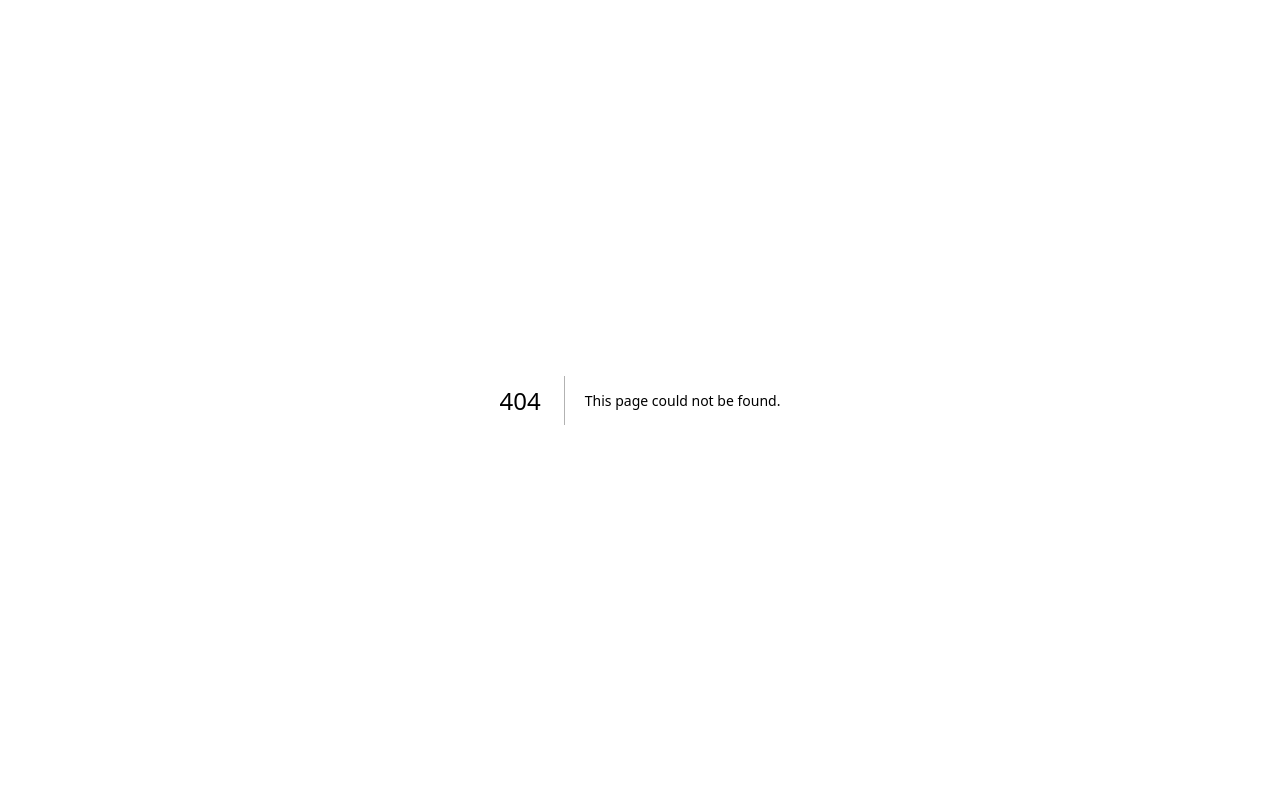
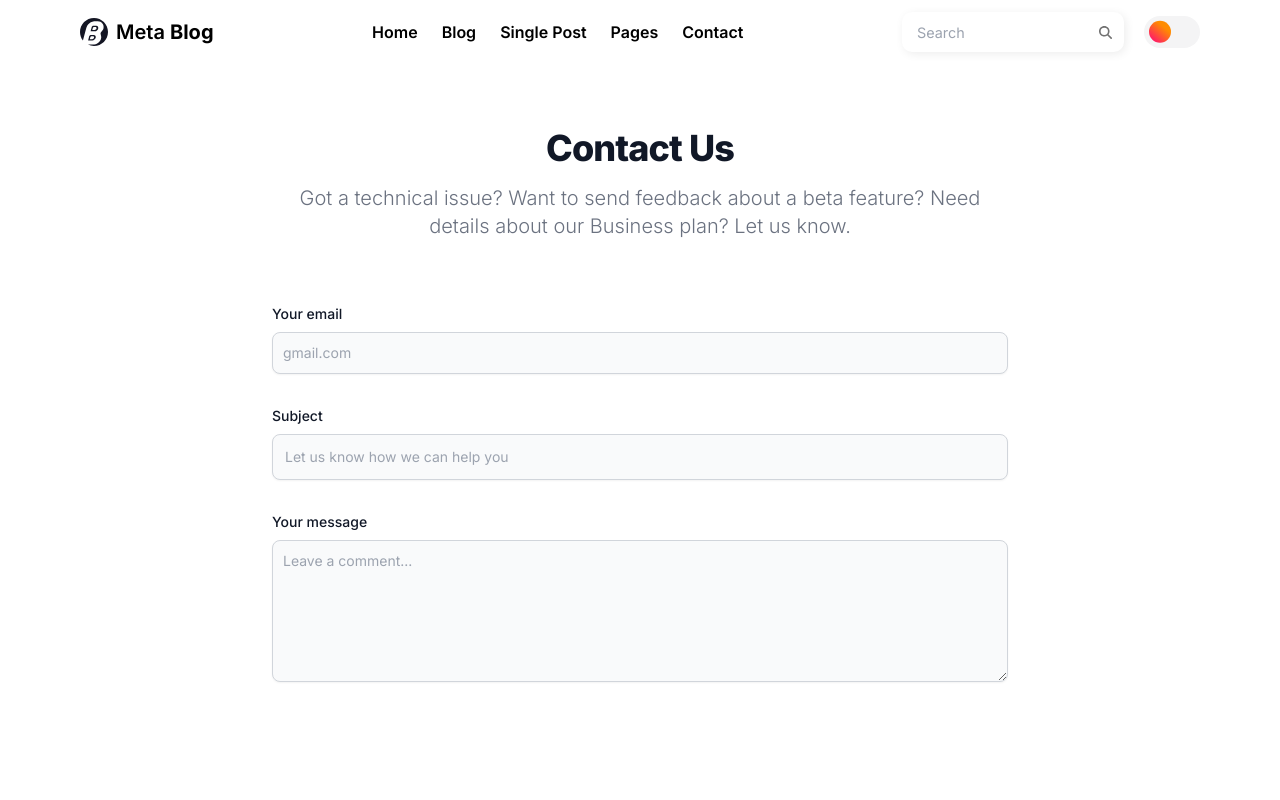
Before and after one commit to Umar-Farooq-217/Contentful-CMS-project, a Next.js app: page /contact in a window 1280 px wide. Before the commit this address had no page. Shown: the top 800 px of the page. Built offline with nearby package versions, Linux system fonts and the light colour scheme.

Commit message:
contentful

```diff
--- a/app/components/navbar/Navbar.js
+++ b/app/components/navbar/Navbar.js
@@ -21,10 +21,10 @@ import { useEffect } from "react"
       name:'Single Post', link: '/singlePost'
     },
     {
-      name:'Pages', link: '/'
+      name:'Pages', link: '/pages'
     },
     {
-      name:'Contact', link: '/'
+      name:'Contact', link: '/contact'
     },
   ]
   const [open,setOpen]=useState(false)
@@ -52,8 +52,8 @@ return(
       {
         links.map((link)=>{
           return(
-            <li key={link.name} className="list-none px-3 sm:py-5 lg:text-black md:text-white sm:text-white ">
-              <Link href={link.link}>{link.name}</Link>
+            <li key={link.name} className="list-none px-3 sm:py-5 lg:text-black md:text-white sm:text-white  ">
+              <Link className="hover:bg-black hover:text-white hover:px-4 hover:py-2 rounded-3xl hover:scale-105" href={link.link}>{link.name}</Link>
             </li>
           )
         })
--- /dev/null
+++ b/app/contact/page.js
@@ -0,0 +1,33 @@
+import React from 'react'
+import Footer from '../footer/Footer'
+import Navbar from '../components/navbar/Navbar'
+
+export default function page() {
+  return (
+    <div>
+        <Navbar/>
+      <section class="bg-white dark:bg-gray-900">
+  <div class="py-8 lg:py-16 px-4 mx-auto max-w-screen-md">
+      <h2 class="mb-4 text-4xl tracking-tight font-extrabold text-center text-gray-900 dark:text-white">Contact Us</h2>
+      <p class="mb-8 lg:mb-16 font-light text-center text-gray-500 dark:text-gray-400 sm:text-xl">Got a technical issue? Want to send feedback about a beta feature? Need details about our Business plan? Let us know.</p>
+      <form action="#" class="space-y-8">
+          <div>
+              <label for="email" class="block mb-2 text-sm font-medium text-gray-900 dark:text-gray-300">Your email</label>
+              <input type="email" id="email" class="shadow-sm bg-gray-50 border border-gray-300 text-gray-900 text-sm rounded-lg focus:ring-primary-500 focus:border-primary-500 block w-full p-2.5 dark:bg-gray-700 dark:border-gray-600 dark:placeholder-gray-400 dark:text-white dark:focus:ring-primary-500 dark:focus:border-primary-500 dark:shadow-sm-light" placeholder="gmail.com" required/>
+          </div>
+          <div>
+              <label for="subject" class="block mb-2 text-sm font-medium text-gray-900 dark:text-gray-300">Subject</label>
+              <input type="text" id="subject" class="block p-3 w-full text-sm text-gray-900 bg-gray-50 rounded-lg border border-gray-300 shadow-sm focus:ring-primary-500 focus:border-primary-500 dark:bg-gray-700 dark:border-gray-600 dark:placeholder-gray-400 dark:text-white dark:focus:ring-primary-500 dark:focus:border-primary-500 dark:shadow-sm-light" placeholder="Let us know how we can help you" required/>
+          </div>
+          <div class="sm:col-span-2">
+              <label for="message" class="block mb-2 text-sm font-medium text-gray-900 dark:text-gray-400">Your message</label>
+              <textarea id="message" rows="6" class="block p-2.5 w-full text-sm text-gray-900 bg-gray-50 rounded-lg shadow-sm border border-gray-300 focus:ring-primary-500 focus:border-primary-500 dark:bg-gray-700 dark:border-gray-600 dark:placeholder-gray-400 dark:text-white dark:focus:ring-primary-500 dark:focus:border-primary-500" placeholder="Leave a comment..."></textarea>
+          </div>
+          <button type="submit" class="py-3 px-5 text-sm font-medium text-center text-white rounded-lg bg-primary-700 sm:w-fit hover:bg-primary-800 focus:ring-4 focus:outline-none focus:ring-primary-300 dark:bg-primary-600 dark:hover:bg-primary-700 dark:focus:ring-primary-800">Send message</button>
+      </form>
+  </div>
+</section><Footer/>
+
+    </div>
+  )
+}
--- a/app/globals.css
+++ b/app/globals.css
@@ -12,11 +12,16 @@
     border-color: #4A90E2; Blue border on focus
 } */
 
+
+  .custom-paragraph {
+    text-align-last: center;
+    text-align: justify;
+  }
 html{
     scroll-behavior: smooth;
 }
 ::-webkit-scrollbar{
-    width: 15px;
+    width: 10px;
 }
 ::-webkit-scrollbar-track{
     border-radius: 10px;
--- a/app/pages/page.js
+++ b/app/pages/page.js
@@ -1,8 +1,135 @@
 import React from 'react'
+import Navbar from '../components/navbar/Navbar'
+import './../globals.css'
+import { FaFacebook } from "react-icons/fa";
+import { FaTwitter } from "react-icons/fa";
+import { FiInstagram } from "react-icons/fi";
+import { AiOutlineYoutube } from "react-icons/ai";
+import client from '@/lib/contenful';
+import Link from 'next/link';
+const fetchServices = async () => {
+  try {
+    let response = await client.getEntries({ content_type: 'services' });
 
-export default function page() {
+    const services = response.items.map((item) => {
+      const imageUrl = item.fields.image?.fields?.file?.url
+        ? (item.fields.image.fields.file.url.startsWith('//')
+          ? `https:${item.fields.image.fields.file.url}`
+          : item.fields.image.fields.file.url)
+        : null;
+
+        const imgUrl = item.fields.img?.fields?.file?.url
+        ? (item.fields.img.fields.file.url.startsWith('//')
+          ? `https:${item.fields.img.fields.file.url}`
+          : item.fields.img.fields.file.url)
+        : null;
+
+      return {
+        title: item.fields.title,
+        pera: item.fields.pera,
+        description: item.fields.description,
+        date:item.fields.date,
+        image: imageUrl,
+        img: imgUrl
+        // img: item.fields.img?.fields?.file?.url,
+      };
+    });
+
+    return services;
+  } catch (error) {
+    console.error('Error fetching services:', error);
+    return [];
+  }
+};
+
+
+import Image from 'next/image'
+import Footer from '../footer/Footer';
+export default async function page() {
+  const services = await fetchServices()
+
   return (
-    <div>
+    <div><Navbar/>
+    <div className="bg-gray-100 lg:mx-20 md:mx-14 sm:mx-5 rounded-2xl mt-12 firstAnimate">
+      <div className="flex justify-center items-center pt-7">
+        <div className="">
+          <Image src='/man.png'className=''  alt='pic' width={50} height={50}/>
+        </div>
+        <div className="ml-3">
+          <h1 className='text-lg font-bold'>Jonathan Doe</h1>
+          <p className="text-sm text-gray-500 font-semibold">Collaborator & Editor</p>
+        </div>
+      </div><p className="flex m-auto text-justify custom-paragraph mt-7 md:w-[50%] sm:w-[80%] text-gray-500">Meet Jonathan Doe, a passionate writer and blogger with a love for technology and travel. Jonathan holds a degree in Computer Science and has spent years working in the tech industry, gaining a deep understanding of the impact technology has on our lives.
+
+      </p>
+      <div className="flex justify-center items-center gap-2 pt-8 pb-12 ">
+        <div className="bg-gray-600 p-2 hover:scale-105 hover:bg-black   hover:text-white rounded-[6px]">
+        <FaFacebook className='text-sm  text-white' />
+
+        </div>
+        <div className="bg-gray-600 p-2 hover:scale-105 hover:bg-black   hover:text-white rounded-[6px]">
+        <FaTwitter className='text-sm  text-white' />
+
+        </div>
+        <div className="bg-gray-600 p-2 hover:scale-105 hover:bg-black   hover:text-white rounded-[6px]">
+        <FiInstagram className='text-sm  text-white' />
+
+        </div>
+        <div className="bg-gray-600 p-2 hover:scale-105 hover:bg-black   hover:text-white rounded-[6px]">
+        <AiOutlineYoutube className='text-sm  text-white' />
+
+        </div>
+      </div>
+
+    </div>
+
+
+    <div className=" mt-16 lg:px-20 md:px-14 sm:px-5">
+
+    <h1 className='font-bold'>Latest Post</h1>
+    <div className="grid lg:grid-cols-3 md:grid-cols-3 sm:grid-cols-1 lg:gap-10 md:gap-5 sm:gap-3 pt-5  ">
+    {
+      services.map((service,i)=>{
+        return(
+          <div key={i} className="p-4 border-[1px] border-gray-300 rounded-xl hover:scale-105 secondAnimate ">
+
+            <Image className='w-full rounded-lg' src={service.image} width={250} height={250} alt='pic' />
+            <button className="text-[14px] text-blue-500 font-bold bg-[#fcf5f5] border-[1px] py-1 rounded-md px-3 border-gray-100 shadow-md my-5">
+              <Link className='' href='/'>{service.title}</Link>
+
+            </button>
+
+            <p className="text-[24px] font-bold">{service.description}</p>
+            <div className="flex pt-5 items-center">
+
+            {service.img && (
+  <Image
+  className='rounded-lg'
+  src={service.img}
+  width={30}
+  height={30}
+  alt='pic'
+  />
+  )}
+  {/* <Image className=' rounded-lg' src={service.img} width={25} height={25} alt='pic' /> */}
+      {/* i am not know why second image in not fetching from contentful and i face error after every attempt */}
+            {/* <FcBusinessman className='text-2xl' /> */}
+            <p className='font-semibold text-slate-400 ml-3 text-xl'>{service.pera}</p>
+            <p className=' text-slate-400 ml-3 text-lg'>{service.date}</p>
+
+            </div>
+
+          </div>
+        )
+      })}
+
+
+    </div>
+    </div>
+
+
+<Footer/>
+
 
     </div>
   )
```
